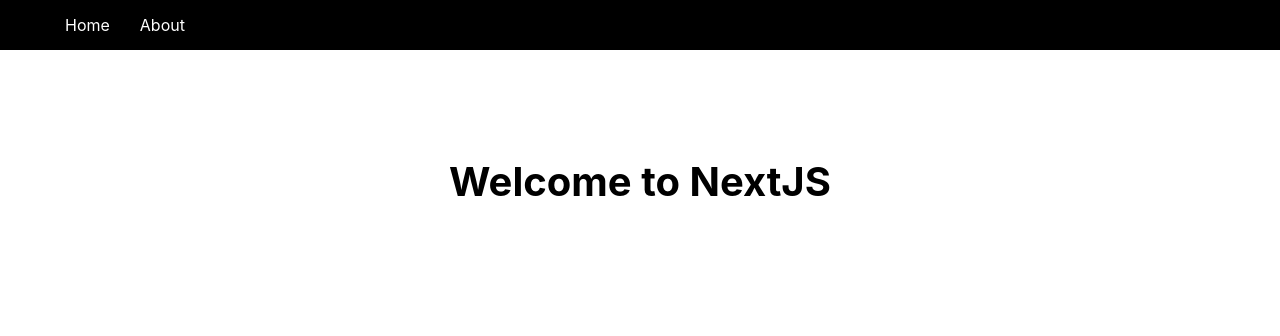
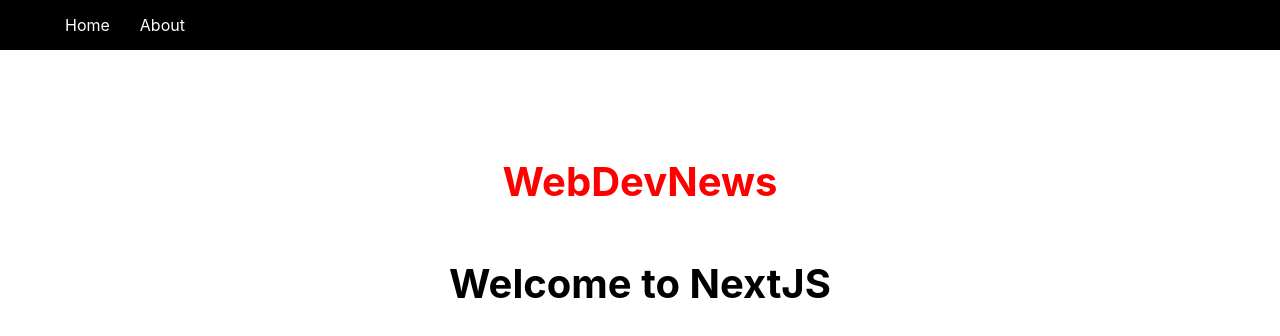
Before and after one commit to jleomorris/webdev-news, a Next.js app: page / in a window 1280 px wide. Shown: the top 336 px of the page. Built offline with nearby package versions, Linux system fonts and the light colour scheme.

Commit message:
Add Header component and example styled JSX

```diff
--- /dev/null
+++ b/components/Header.js
@@ -0,0 +1,20 @@
+import headerStyles from "../styles/Header.module.css";
+
+const Header = () => {
+  return (
+    <div>
+      <h1 className="title">
+        <span>WebDev</span>News
+      </h1>
+      <style>
+        {`
+          .title {
+            color: red;
+          }
+        `}
+      </style>
+    </div>
+  );
+};
+
+export default Header;
--- a/components/Layout.js
+++ b/components/Layout.js
@@ -1,4 +1,5 @@
 import Nav from "./Nav";
+import Header from "./Header";
 import styles from "../styles/Layout.module.css";
 
 const Layout = ({ children }) => {
@@ -6,7 +7,10 @@
     <>
       <Nav />
       <div className={styles.container}>
-        <main className={styles.main}>{children}</main>
+        <main className={styles.main}>
+          <Header />
+          {children}
+        </main>
       </div>
     </>
   );
--- a/pages/index.js
+++ b/pages/index.js
@@ -6,7 +6,7 @@
   return (
     <div>
       <Head>
-        <title>WedDev News</title>
+        <title>WebDev News</title>
         <meta name="keywords" content="web development, programming" />
       </Head>
       <h1>Welcome to NextJS</h1>
--- /dev/null
+++ b/styles/Header.module.css
@@ -0,0 +1,27 @@
+.title a,
+.title span {
+  color: #0070f3;
+  text-decoration: none;
+}
+
+.title a:hover,
+.title a:focus,
+.title a:active {
+  text-decoration: underline;
+}
+
+.title {
+  margin: 0;
+  line-height: 1.15;
+  font-size: 4rem;
+}
+
+.title,
+.description {
+  text-align: center;
+}
+
+.description {
+  line-height: 1.5;
+  font-size: 1.5rem;
+}
--- a/styles/Layout.module.css
+++ b/styles/Layout.module.css
@@ -32,33 +32,6 @@
   justify-content: center;
   align-items: center;
   flex-grow: 1;
-}
-
-.title a {
-  color: #0070f3;
-  text-decoration: none;
-}
-
-.title a:hover,
-.title a:focus,
-.title a:active {
-  text-decoration: underline;
-}
-
-.title {
-  margin: 0;
-  line-height: 1.15;
-  font-size: 4rem;
-}
-
-.title,
-.description {
-  text-align: center;
-}
-
-.description {
-  line-height: 1.5;
-  font-size: 1.5rem;
 }
 
 .code {
```
